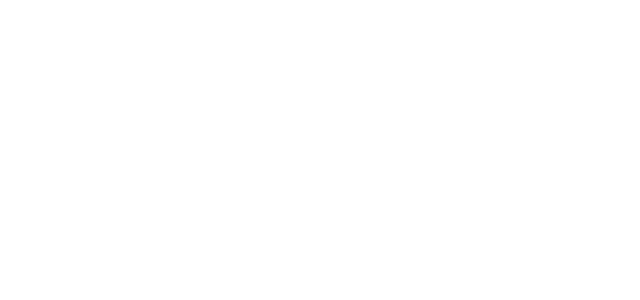
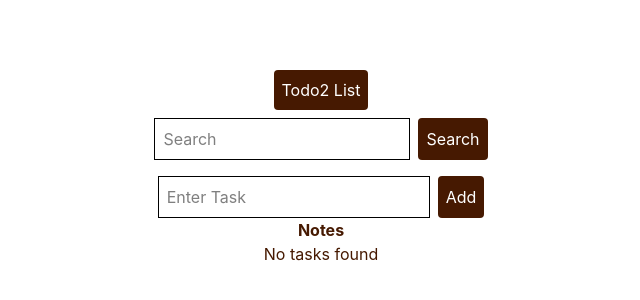
Before and after one commit to priyankaprabhu07/Study, a React (Vite) app in the folder todo-app/frontend/: page /todo2 in a window 1280 px wide. Before the commit this address had no page. Shown: the part 232-532 px from the top of the page, without its empty margins (319-959 px from the left). Built offline with nearby package versions, Linux system fonts and the light colour scheme.

Commit message:
frontend todo

```diff
--- a/todo-app/frontend/package.json
+++ b/todo-app/frontend/package.json
@@ -12,6 +12,7 @@
   "dependencies": {
     "@tailwindcss/vite": "^4.2.1",
     "axios": "^1.13.6",
+    "lucide-react": "^1.0.1",
     "react": "^19.2.0",
     "react-dom": "^19.2.0",
     "react-router-dom": "^7.13.1"
@@ -21,7 +22,8 @@
     "@types/react": "^19.2.7",
     "@types/react-dom": "^19.2.3",
     "@vitejs/plugin-react": "^5.1.1",
-    "autoprefixer": "^10.4.27", "eslint": "^9.39.1",
+    "autoprefixer": "^10.4.27",
+    "eslint": "^9.39.1",
     "eslint-plugin-react-hooks": "^7.0.1",
     "eslint-plugin-react-refresh": "^0.4.24",
     "globals": "^16.5.0",
--- a/todo-app/frontend/src/App.jsx
+++ b/todo-app/frontend/src/App.jsx
@@ -1,12 +1,16 @@
-import React from "react"
 import { BrowserRouter, Route, Routes } from "react-router-dom"
 import Home from "./Home"
+import Todo from "./Todo"
+import Todo2 from "./Todo2"
+
 
 function App() {
   return (
     <BrowserRouter>
       <Routes>
         <Route path="/" element={<Home />} />
+        <Route path="/todo" element={<Todo />} />
+        <Route path="/todo2" element={<Todo2 />} />
       </Routes>
     </BrowserRouter>
   )
--- /dev/null
+++ b/todo-app/frontend/src/Todo.jsx
@@ -0,0 +1,36 @@
+import React, { useState } from 'react'
+
+export default function Todo() {
+
+    const [task, setTask] = useState("")
+    const [todos, setTodos] = useState([])
+
+    function addTask() {
+        if (task === "") return
+        setTodos([...todos, task])
+        setTask("")
+    }
+
+    function deleteTask(index) {
+        const newTodos = [...todos]
+        newTodos.splice(index, 1)
+        setTodos(newTodos)
+    }
+
+    return (
+        <>
+            <h1>Todo List</h1>
+            <input type="text" placeholder='Enter Task' value={task} onChange={(e) => setTask(e.target.value)} />
+            <button onClick={addTask}>Add</button>
+            <h2>Notes</h2>
+            <ul>
+                {todos.map((todo, index) => (
+                    <div className='flex gap-36 items-center'>
+                        <li key={index}>{todo}</li>
+                        <button onClick={() => deleteTask(index)}>Delete</button>
+                    </div>
+                ))}
+            </ul>
+        </>
+    )
+}
--- /dev/null
+++ b/todo-app/frontend/src/Todo2.jsx
@@ -0,0 +1,83 @@
+import React, { useState } from 'react'
+import { Trash2, Edit, Pencil } from 'lucide-react'
+
+export default function Todo2() {
+
+    const [task, setTask] = useState("")
+    const [todos, settodos] = useState([])
+    const [searchInput, setSearchInput] = useState("");
+    const [search, setSearch] = useState("");
+
+
+    function Addtask() {
+        if (task === "") return
+        if (todos.includes(task)) {
+            alert("Task already exists")
+            return
+        }
+        settodos([...todos, task])
+        setTask("")
+    }
+
+    function deleteTask(index) {
+        const newTodos = [...todos]
+        newTodos.splice(index, 1)
+        settodos(newTodos)
+    }
+    function edittask(index) {
+        const newTodos = [...todos]
+        const newtask = prompt("Enter new task")
+        if (newtask === null || newtask === "") return
+        newTodos[index] = newtask
+        settodos(newTodos)
+    }
+
+    const filteredTodos = todos.filter((todo) =>
+        todo.toLowerCase().includes(search.toLowerCase())
+    );
+
+
+    function handleSearch() {
+        setSearch(searchInput);
+    }
+
+    return (
+        <div className='w-full h-screen flex flex-col justify-center items-center'>
+            <div className='mb-2 bg-amber-950 w-fit text-white p-2 rounded'>Todo2 List</div>
+            <div className='mb-4 flex gap-2'  >
+                <input
+                    type="text"
+                    placeholder="Search" className='border w-64 p-2'
+                    value={searchInput}
+                    onChange={(e) => setSearchInput(e.target.value)}
+                />
+                <div className='gap-2 flex'>
+                    {searchInput && (
+                        <button onClick={() => setSearchInput("")}>Clear</button>
+                    )}
+                    <button className='bg-amber-950 w-fit text-white p-2 rounded' onClick={handleSearch}>Search</button>
+                </div>
+            </div>
+            <div className='flex gap-2'>
+                <input type="text" placeholder='Enter Task' className='border w-68 p-2' maxLength='15' value={task} onChange={(e) => setTask(e.target.value)} />
+                <button className='bg-amber-950 w-fit text-white p-2 rounded' onClick={Addtask}>Add</button>
+            </div>
+            <p className='text-amber-950 font-bold'>Notes</p>
+            <ul>
+                {filteredTodos.length === 0 ? (
+                    <p className='text-amber-950'>No tasks found</p>
+                ) : (
+                    filteredTodos.map((todo, index) =>
+                        <div className='flex gap-36 items-center mb-2 p-2 rounded-full bg-gray-300' key={index}>
+                            <li className='w-11 text-amber-950'>{todo}</li>
+                            <div className='flex gap-2 items-center'>
+                                <Trash2 onClick={() => deleteTask(index)} className='cursor-pointer hover:text-red-500' />
+                                <Pencil onClick={() => edittask(index)} className='cursor-pointer hover:text-blue-500'/>
+                            </div>
+                        </div>
+                    ))}
+            </ul>
+        </div>
+
+    )
+}
--- a/todo-app/frontend/src/main.jsx
+++ b/todo-app/frontend/src/main.jsx
@@ -2,7 +2,6 @@
 import { createRoot } from 'react-dom/client'
 import './index.css'
 import App from './App.jsx'
-import {BrowserRouter} from 'react-router-dom'
 
 createRoot(document.getElementById('root')).render(
     <StrictMode>
```
Also changed, not shown: 1 other file (tests, documents, lock files or other folders).
